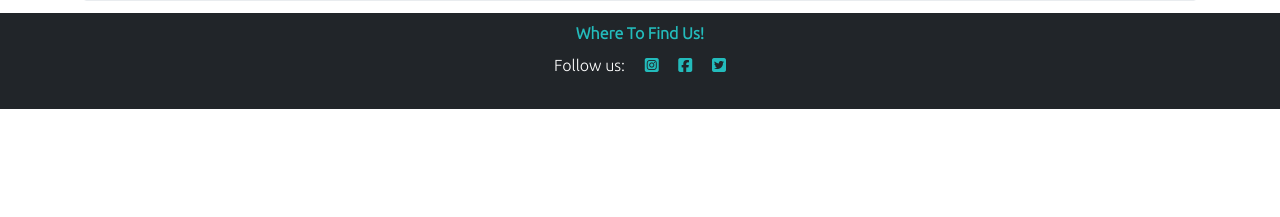
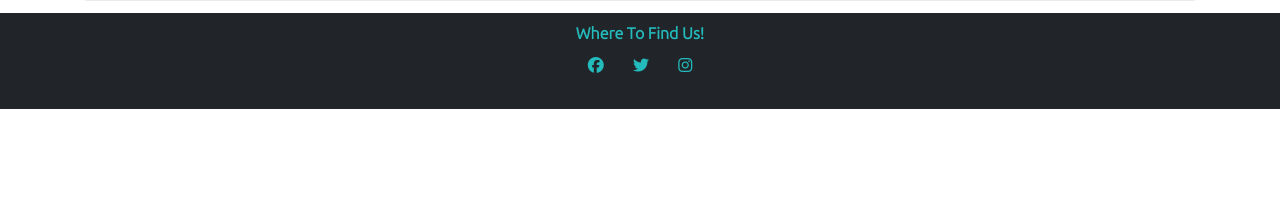
Before and after one commit to SharjAhmed/fatsnbabs-restaurant-booking-system, a Django app: page /accounts/signup/ in a window 1280 px wide. Shown: the part 691-908 px from the top of the page. Run offline with Django 3.2, Linux system fonts and the light colour scheme; some libraries are stand-ins or nearby versions.

Commit message:
Fixed social media links in footer

```diff
--- a/static/css/style.css
+++ b/static/css/style.css
@@ -204,8 +204,20 @@ a {
     bottom: 0;
     width: 100%;
     height: 6rem;
-    z-index: 99;
 }
+
+.social-networks {
+    color: #23BBBB;
+    list-style: none;
+    text-align: center;
+    padding: 0;
+}
+
+.social-networks > li {
+    display: inline;
+    padding: 0 1%;
+}
+
 
 /*--------Media queires-------------*/
 
--- a/templates/base.html
+++ b/templates/base.html
@@ -108,17 +108,17 @@
         <!-- Footer -->
         <footer class="footer mt-auto text-center navbar-dark bg-dark">
             <a href="{% url 'location' %}" class="nav-link m-0 text-center blue-text">Where To Find Us!</a>
-            <p class="m-0 text-center text-white">Follow us:
-                <a target="_blank" href="https://www.instagram.com/" rel="noopener" aria-label="Visit our Instagram page (opens in new tab)"></a>
-                    <i class="fab fa-instagram-square ms-3" style="color: #23BBBB;"></i>
-                </a>
-                <a target="_blank" href="https://en-gb.facebook.com/" rel="noopener" aria-label="Visit our Facebook page (opens in new tab)"></a>
-                    <i class="fab fa-facebook-square ms-3" style="color: #23BBBB;"></i>
-                </a>
-                <a target="_blank" href="https://twitter.com/" rel="noopener" aria-label="Visit our Twitter page (opens in new tab)"></a>
-                    <i class="fab fa-twitter-square ms-3" style="color: #23BBBB;"></i>
-                </a>
-            </p>
+            <ul class="social-networks">
+                <li>
+                    <a href="https://www.facebook.com/" target="_blank" rel="noopener" aria-label="Visit our Facebook page (opens in new tab)"><i class="fa-brands fa-facebook" style="color: #23BBBB;"></i></a>
+                </li>
+                <li>
+                    <a href="https://twitter.com" target="_blank" rel="noopener" aria-label="Visit our Twitter page (opens in new tab)"><i class="fa-brands fa-twitter" style="color: #23BBBB;"></i></a>
+                </li>
+                <li>
+                    <a href="https://instagram.com/" target="_blank" rel="noopener" aria-label="Visit our Instagram page (opens in new tab)"><i class="fa-brands fa-instagram" style="color: #23BBBB;"></i></a>
+                </li>
+            </ul>
         </footer>
 
         <!-- Scripts -->
```
Also changed, not shown: README.md.
